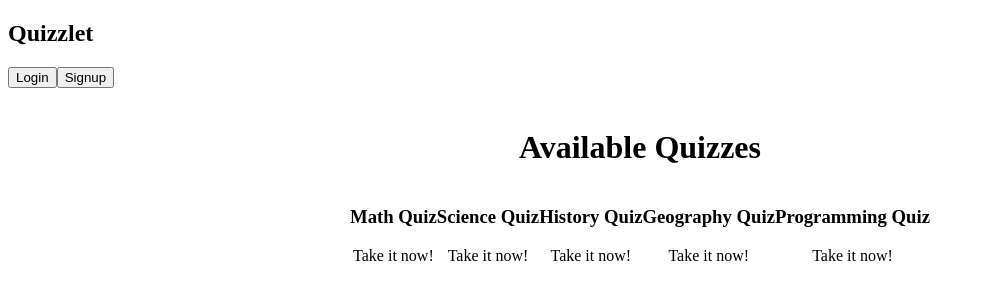
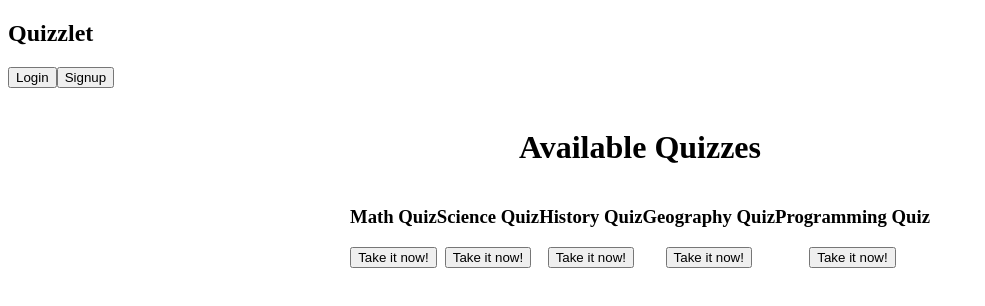
Before and after one commit to Alexandra-Shbaro/quiz, a React (Create React App) app: page / in a window 1280 px wide. Shown: the top 306 px of the page, without its empty margins (0-985 px from the left). Built offline with nearby package versions, Linux system fonts and the light colour scheme.

Commit message:
adjusted quiz card routing

```diff
--- a/src/components/QuizCard.jsx
+++ b/src/components/QuizCard.jsx
@@ -1,14 +1,23 @@
 import React from 'react';
+import { useNavigate } from 'react-router-dom';
 
-const QuizCard = ({ quiz, onClick }) => (
-  <div className="quiz-card" onClick={onClick}>
+const QuizCard = ({ quiz }) => {
+  const navigate = useNavigate();
+
+  const handleClick = () => {
+    navigate(`/quiz/${quiz.id}`);
+  };
+
+  return (
+    <div className="quiz-card">
       <h3>{quiz.name}</h3>
       {quiz.taken ? (
         <p>Taken - Points: {quiz.points}</p>
       ) : (
-      <p>Take it now!</p>
+        <button onClick={handleClick}>Take it now!</button>
       )}
     </div>
   );
+};
 
 export default QuizCard;
--- a/src/index.js
+++ b/src/index.js
@@ -1,5 +1,5 @@
 import React from 'react';
-import ReactDOM from 'react-dom/client'; // Import from 'react-dom/client'
+import ReactDOM from 'react-dom/client';
 import { Provider } from 'react-redux';
 import { store } from './redux/store';
 import App from './App';
--- a/src/pages/QuizDetailPage.jsx
+++ b/src/pages/QuizDetailPage.jsx
@@ -2,7 +2,7 @@ import React, { useState } from 'react';
 import { useParams, useNavigate } from 'react-router-dom';
 import { useDispatch, useSelector } from 'react-redux';
 import { completeQuiz } from '../redux/quizSlice';
-import { addPoints } from '../redux/userSlice'; // Use addPoints instead of updatePoints
+import { addPoints } from '../redux/userSlice';
 
 const QuizDetailPage = () => {
   const { id } = useParams();
@@ -22,7 +22,7 @@ const QuizDetailPage = () => {
       setCurrentQuestion(currentQuestion + 1);
     } else {
       dispatch(completeQuiz({ quizId: quiz.id, score }));
-      dispatch(addPoints(score)); // Use addPoints to update the points
+      dispatch(addPoints(score));
       alert(`Quiz completed! You scored ${score} points.`);
       navigate('/');
     }
```
Lines whose indentation alone changed are shown as unchanged.
